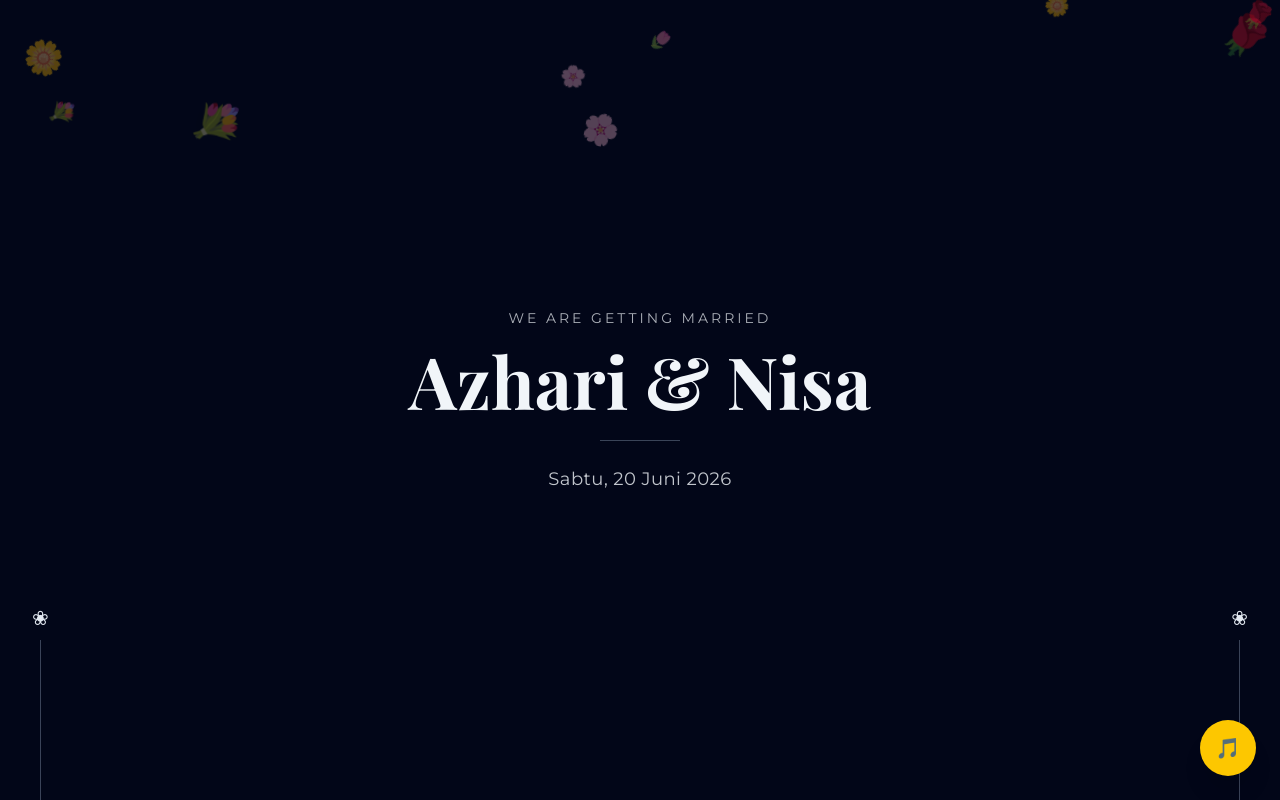
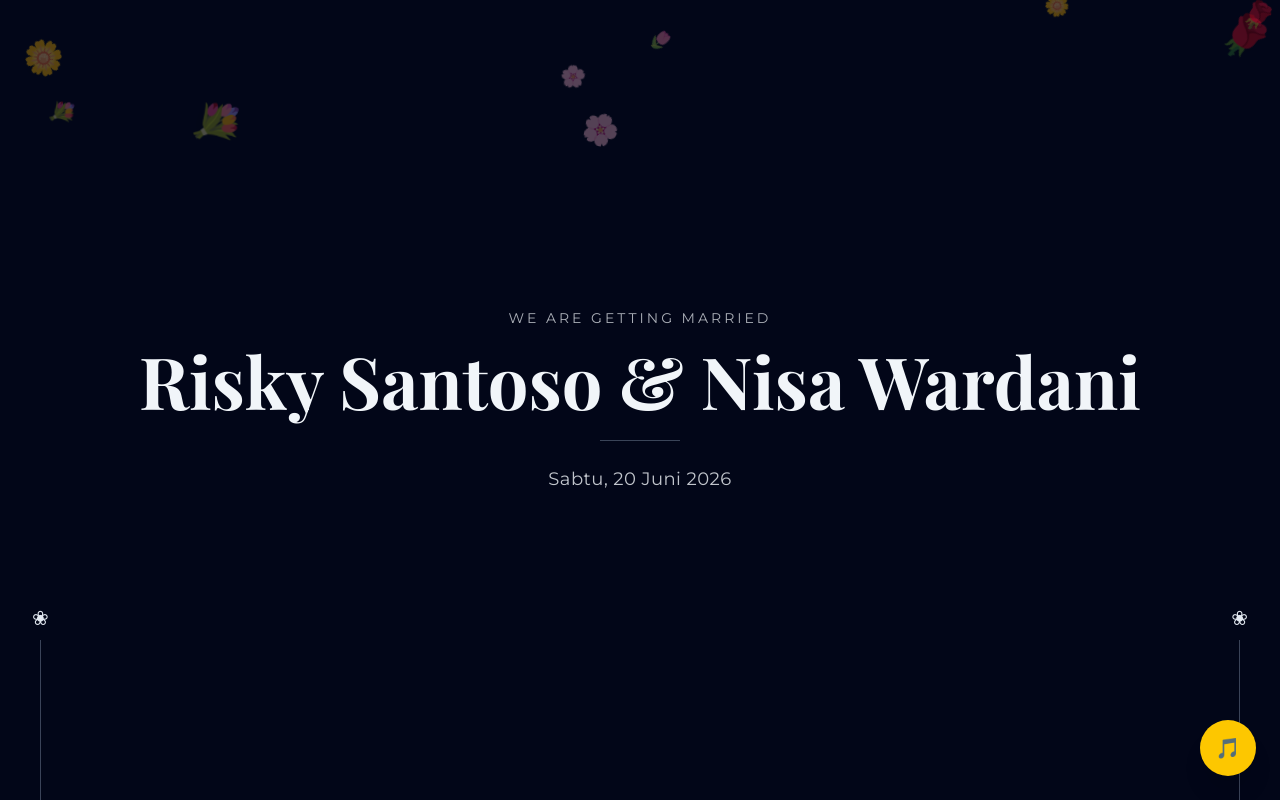
Before and after one commit to Andikasaputra26/wedding, a Next.js app: page / in a window 1280 px wide. Both pictures are taken after a click on the button "Buka Undangan". Shown: the top 800 px of the page. Built offline with nearby package versions, Linux system fonts and the light colour scheme.

Commit message:
feat name

```diff
--- a/app/components/Couple.tsx
+++ b/app/components/Couple.tsx
@@ -15,7 +15,7 @@ export default function Couple() {
             />
             <div className="animate-item absolute inset-x-0 bottom-0 bg-gradient-to-t from-slate-900/70 via-slate-900/30 to-transparent p-10 text-center text-slate-100">
               <h2 className="text-4xl md:text-5xl font-semibold mb-3">
-                Azhari & Nisa
+                Risky Santoso & Nisa Wardani
               </h2>
               <p className="opacity-80">
                 Perjalanan cinta kami dimulai dari sini
--- a/app/components/Cover.tsx
+++ b/app/components/Cover.tsx
@@ -19,7 +19,7 @@ export default function Cover({ onOpen }: CoverProps): JSX.Element {
         </p>
 
         <h1 className="text-4xl md:text-5xl font-semibold my-5 tracking-wide">
-          Azhari & Nisa
+          Risky Santoso & Nisa Wardani
         </h1>
 
         {/* Photo */}
--- a/app/components/FloatingFlowers.tsx
+++ b/app/components/FloatingFlowers.tsx
@@ -16,18 +16,14 @@ export default function FloatingFlowers(): JSX.Element {
       petal.innerText = petals[Math.floor(Math.random() * petals.length)];
       petal.className = "petal";
 
-      // random horizontal start
       petal.style.left = Math.random() * 100 + "vw";
 
-      // random size
       const size = 18 + Math.random() * 26;
       petal.style.fontSize = size + "px";
 
-      // random fall duration
       const duration = 10 + Math.random() * 10;
       petal.style.animationDuration = duration + "s";
 
-      // random horizontal drift
       petal.style.setProperty("--drift", `${Math.random() * 100 - 50}px`);
 
       container.appendChild(petal);
@@ -35,7 +31,6 @@ export default function FloatingFlowers(): JSX.Element {
       setTimeout(() => petal.remove(), duration * 1000);
     };
 
-    // batch awal
     for (let i = 0; i < 6; i++) {
       setTimeout(createPetal, i * 300);
     }
--- a/app/components/Hero.tsx
+++ b/app/components/Hero.tsx
@@ -13,14 +13,12 @@ export default function Hero(): JSX.Element {
         defaults: { ease: "power3.out" },
       });
 
-      // Flower stem grow
       tl.from(".flower-stem", {
         scaleY: 0,
         transformOrigin: "bottom center",
         duration: 1,
       })
 
-        // Flower bloom
         .from(
           ".flower-bloom",
           {
@@ -31,7 +29,6 @@ export default function Hero(): JSX.Element {
           "-=0.4"
         )
 
-        // Hero text
         .from(
           ".hero-item",
           {
@@ -52,26 +49,23 @@ export default function Hero(): JSX.Element {
       ref={ref}
       className="relative min-h-screen flex items-center justify-center text-center bg-slate-950 text-slate-100 px-6 overflow-hidden"
     >
-      {/* LEFT FLOWER */}
       <div className="absolute left-8 bottom-0 flex flex-col items-center">
         <span className="flower-bloom text-slate-200 text-xl mb-2">❀</span>
         <span className="flower-stem w-[1px] h-40 bg-slate-400/40" />
       </div>
 
-      {/* RIGHT FLOWER */}
       <div className="absolute right-8 bottom-0 flex flex-col items-center">
         <span className="flower-bloom text-slate-200 text-xl mb-2">❀</span>
         <span className="flower-stem w-[1px] h-40 bg-slate-400/40" />
       </div>
 
-      {/* CONTENT */}
       <div className="relative z-10">
         <p className="hero-item tracking-[3px] text-sm opacity-70 mb-4">
           WE ARE GETTING MARRIED
         </p>
 
         <h1 className="hero-item text-5xl md:text-7xl font-bold mb-6">
-          Azhari & Nisa
+          Risky Santoso & Nisa Wardani
         </h1>
 
         <div className="hero-item w-20 h-[1px] bg-slate-400/40 mx-auto mb-6" />
--- a/app/components/Profile.tsx
+++ b/app/components/Profile.tsx
@@ -11,13 +11,13 @@ interface Person {
 
 const people: Person[] = [
   {
-    name: "Muhammad Azhari",
+    name: "Rizky Santoso",
     image: "https://images.unsplash.com/photo-1507003211169-0a1dd7228f2d?w=400",
     parents:
       "Putra pertama dari Bapak H. Ahmad Santoso & Ibu Hj. Siti Nurhaliza",
   },
   {
-    name: "Annisa Rahma",
+    name: "Anisa Putri Wardani",
     image: "https://images.unsplash.com/photo-1494790108377-be9c29b29330?w=400",
     parents:
       "Putri pertama dari Bapak Dr. H. Bambang Wijaya, M.Si & Ibu Hj. Dewi Kusuma Wardani",
@@ -79,26 +79,22 @@ export default function Profile(): JSX.Element {
       ref={sectionRef}
       className="py-28 bg-slate-50 text-center relative overflow-hidden"
     >
-      {/* Title */}
       <h2 className="profile-title text-4xl md:text-5xl font-semibold text-slate-900 mb-6">
         Pengantin
       </h2>
 
-      {/* Divider */}
       <div className="profile-divider flex items-center justify-center gap-3 mb-20">
         <span className="w-10 h-[1px] bg-slate-300" />
         <span className="text-slate-400 text-sm tracking-widest">✦ ✦ ✦</span>
         <span className="w-10 h-[1px] bg-slate-300" />
       </div>
 
-      {/* Cards */}
       <div className="grid md:grid-cols-2 gap-16 max-w-5xl mx-auto px-6">
         {people.map((p) => (
           <div
             key={p.name}
             className="profile-card relative bg-white rounded-[2.5rem] border border-slate-200 px-10 pt-16 pb-12 shadow-[0_20px_40px_-20px_rgba(15,23,42,0.15)]"
           >
-            {/* Photo */}
             <div className="absolute -top-20 left-1/2 -translate-x-1/2">
               <div className="profile-photo w-44 h-56 rounded-[120px_120px_40px_40px] overflow-hidden border border-slate-300 bg-white shadow-md">
                 <img
@@ -109,7 +105,6 @@ export default function Profile(): JSX.Element {
               </div>
             </div>
 
-            {/* Content */}
             <div className="mt-20">
               <h3 className="text-2xl font-semibold text-slate-900 mb-4">
                 {p.name}
@@ -120,7 +115,6 @@ export default function Profile(): JSX.Element {
               </p>
             </div>
 
-            {/* Ornament */}
             <div className="mt-10 flex justify-center">
               <span className="w-12 h-[1px] bg-slate-300" />
             </div>
--- a/app/components/SmoothScroll.tsx
+++ b/app/components/SmoothScroll.tsx
@@ -11,7 +11,6 @@ export default function SmoothScroll(): null {
       smoothWheel: true,
     });
 
-    // RAF loop
     function raf(time: number) {
       lenis.raf(time);
       requestAnimationFrame(raf);
@@ -19,7 +18,6 @@ export default function SmoothScroll(): null {
 
     requestAnimationFrame(raf);
 
-    // Sync Lenis with GSAP (SAFE)
     gsap.ticker.add((time) => {
       lenis.raf(time * 1000);
     });
--- a/app/page.tsx
+++ b/app/page.tsx
@@ -20,20 +20,16 @@ export default function Home(): JSX.Element {
 
   return (
     <>
-      {/* Smooth scroll controller (GLOBAL) */}
       <SmoothScroll />
 
-      {/* COVER (WAJIB Suspense) */}
       {!opened && (
         <Suspense fallback={null}>
           <Cover onOpen={() => setOpened(true)} />
         </Suspense>
       )}
 
-      {/* Floating flowers (aktif setelah buka undangan) */}
       {opened && <FloatingFlowers />}
 
-      {/* MAIN CONTENT */}
       <main
         className={`transition-all duration-[1500ms] ease-out ${
           opened ? "opacity-100 translate-y-0" : "opacity-0 translate-y-24"
```
